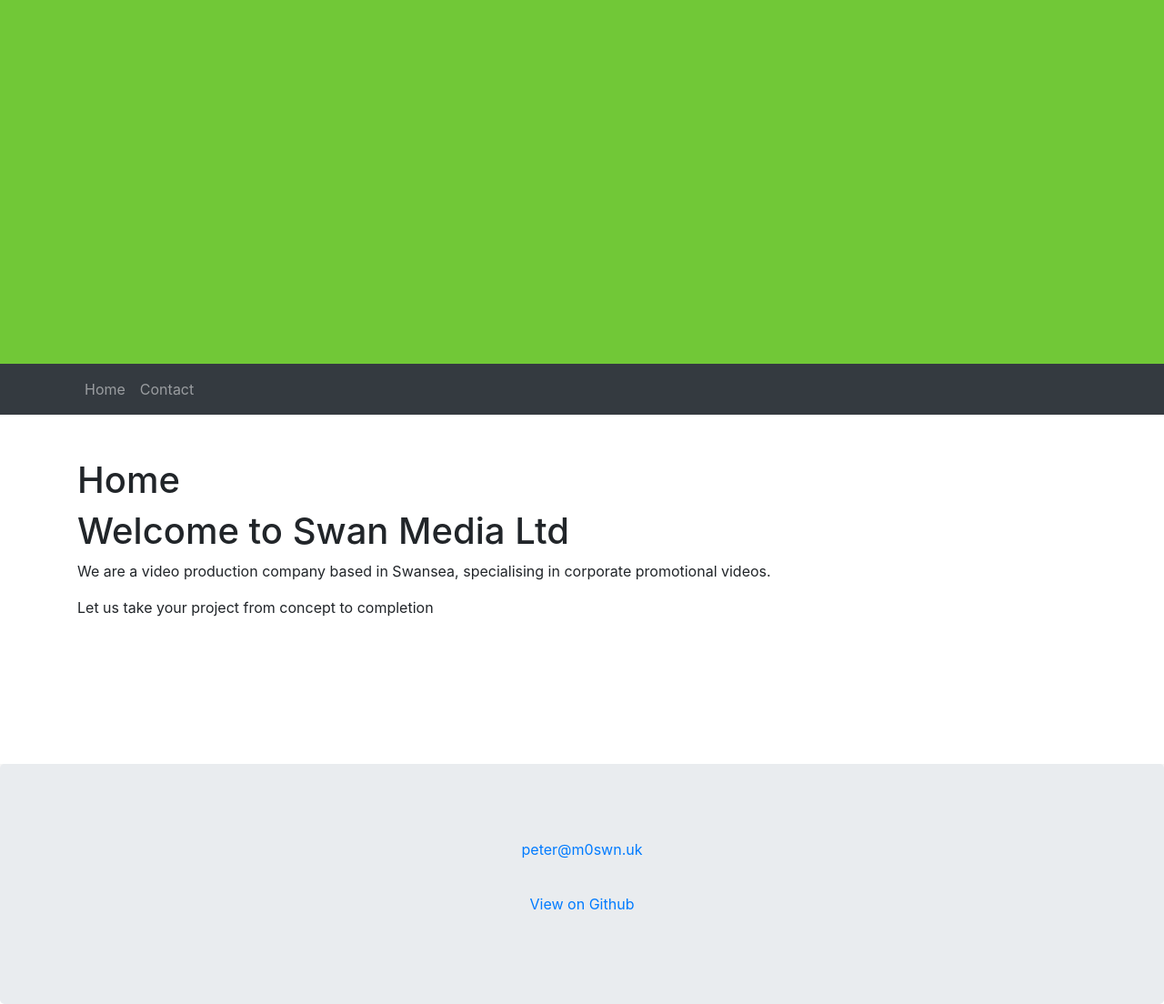
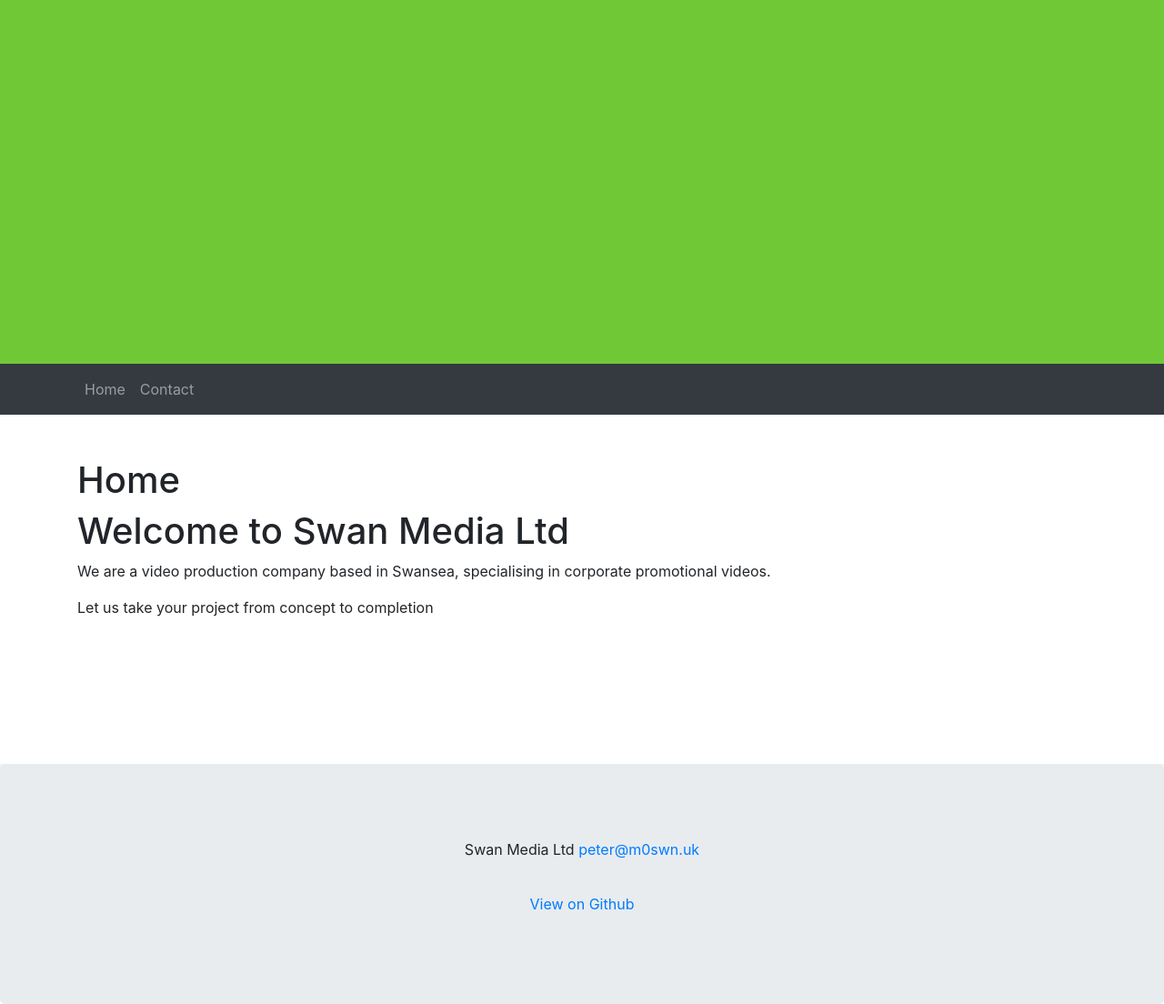
Before and after one commit to pe5er/swan.media, a Jekyll site: the page built from index.md, in a window 1280 px wide. Shown: the whole page at 91% size. Built offline with Jekyll 4.4.1, drawn with Linux system fonts in a browser that asks for light colours; our own code applies the rules of GitHub Pages for plain Markdown files.

Commit message:
Update footer.html

```diff
--- a/_includes/footer.html
+++ b/_includes/footer.html
@@ -1,7 +1,8 @@
 <footer class="footer">
   <div class="jumbotron text-center" style="margin-bottom:0">
+    Swan Media Ltd
   <a href="mailto:{{ site.email }}">{{ site.email }}</a></li>
-  <p><a href="https://www.github.com/pe5er/REPOSITORYNAME">View on Github</a></p>
+  <p><a href="https://www.github.com/pe5er/swanmedia">View on Github</a></p>
   </div>
 </footer>
 
```
